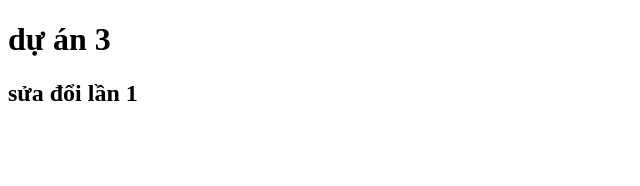
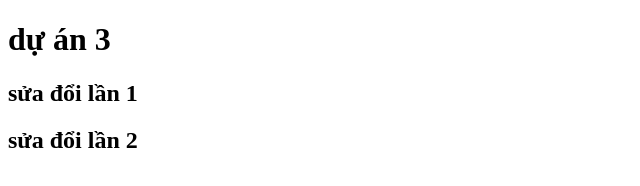
Before and after one commit to Khieue/duan3, a plain HTML site: page index.html in a window 1280 px wide. Shown: the whole page, without its empty margins (0-640 px from the left). Drawn offline with Linux system fonts and the light colour scheme.

Commit message:
sửa lần 3

```diff
--- a/index.html
+++ b/index.html
@@ -8,5 +8,6 @@
   <body>
     <h1>dự án 3</h1>
     <h2>sửa đổi lần 1</h2>
+    <h2>sửa đổi lần 2</h2>
   </body>
 </html>
```
